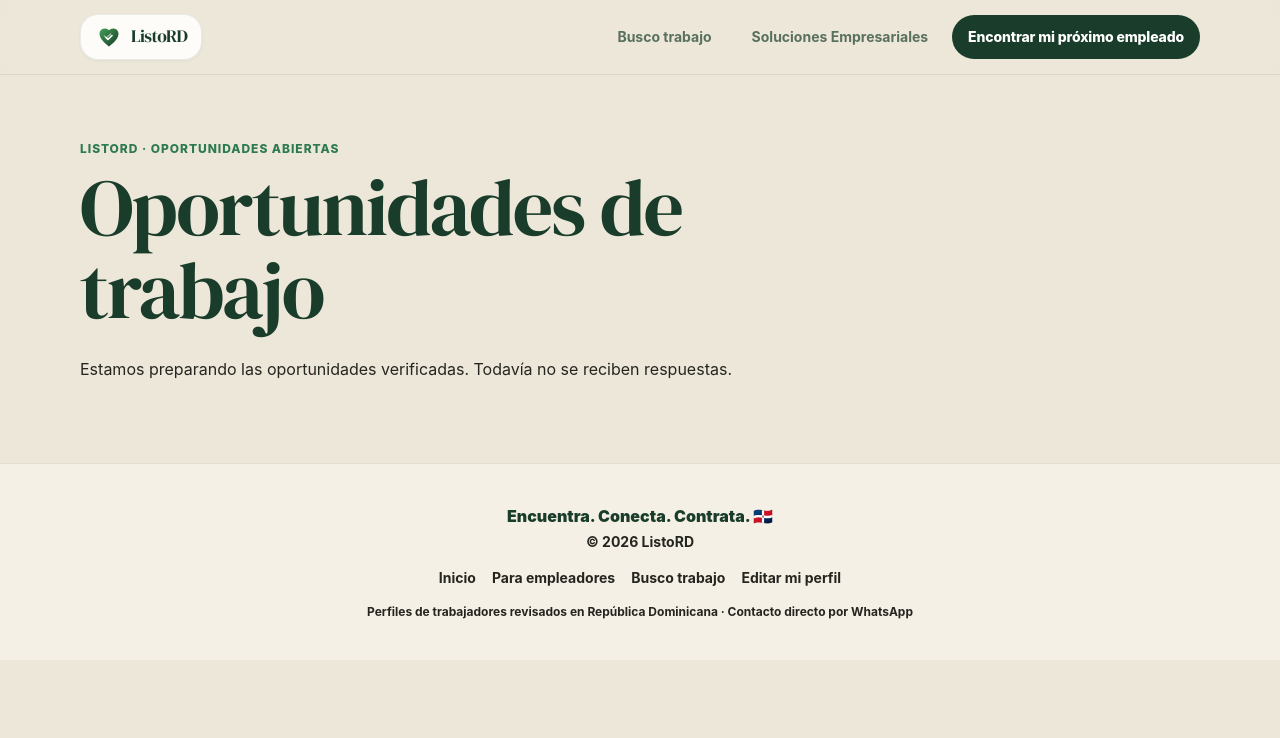
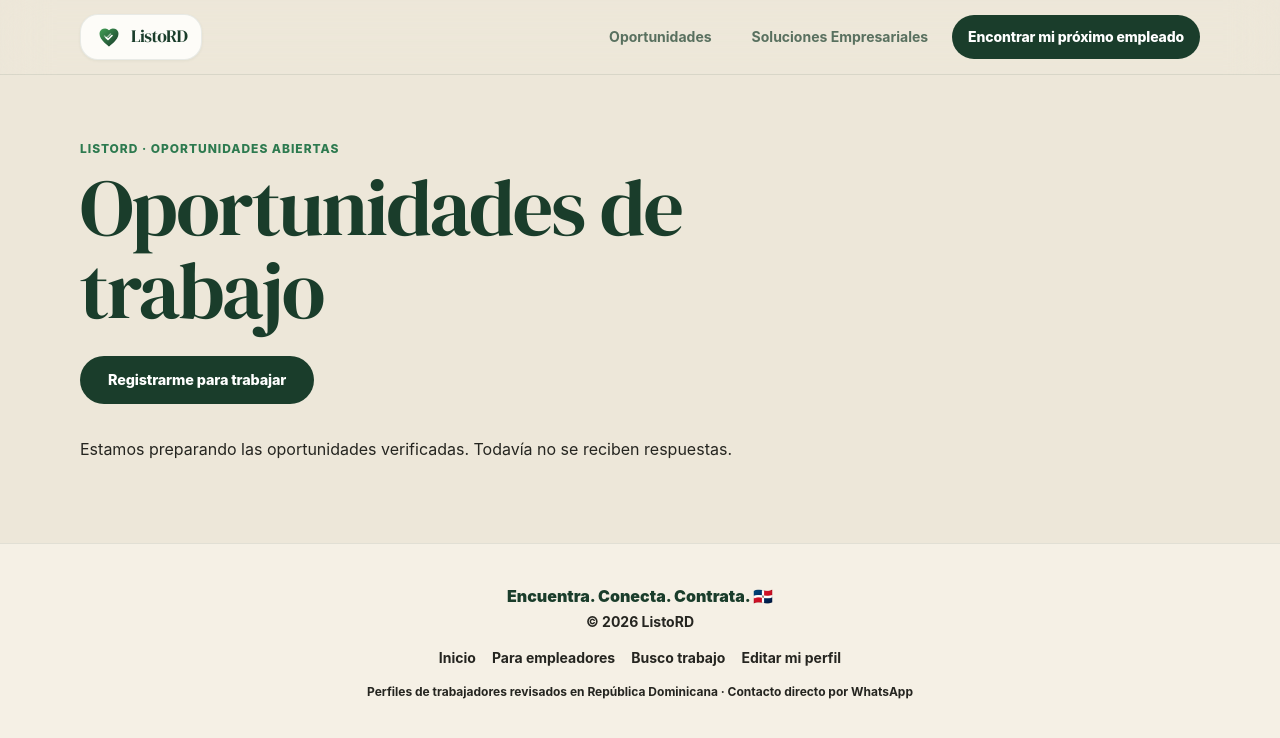
Before and after one commit to Fischer589/listord, a Next.js app: page /oportunidades in a window 1280 px wide. Shown: the top 738 px of the page. Built offline with nearby package versions, Linux system fonts and the light colour scheme; no server answers.

Commit message:
Clarify worker opportunities and registration links

```diff
--- a/app/oportunidades/page.tsx
+++ b/app/oportunidades/page.tsx
@@ -1,4 +1,5 @@
 import type { Metadata } from "next";
+import Link from "next/link";
 import { AppHeader } from "@/components/app-header";
 import { MarketplaceBoard } from "@/components/marketplace-board";
 import { marketplaceEnabled } from "@/lib/marketplace";
@@ -7,5 +8,10 @@ import "./opportunities.css";
 export const dynamic = "force-dynamic";
 export const metadata: Metadata = { title: "Oportunidades de trabajo", robots: { index: false, follow: false }, referrer: "no-referrer" };
 export default function OpportunitiesPage() {
-  return <><AppHeader /><main className="container opportunity-page"><p className="t-eyebrow">ListoRD · Oportunidades abiertas</p><h1>Oportunidades de trabajo</h1>{marketplaceEnabled() ? <MarketplaceBoard /> : <p>Estamos preparando las oportunidades verificadas. Todavía no se reciben respuestas.</p>}</main></>;
+  return <><AppHeader /><main className="container opportunity-page">
+    <p className="t-eyebrow">ListoRD · Oportunidades abiertas</p>
+    <h1>Oportunidades de trabajo</h1>
+    <Link href="/trabajadores/registro" className="btn-primary tap-target inline-flex mb-8">Registrarme para trabajar</Link>
+    {marketplaceEnabled() ? <MarketplaceBoard /> : <p>Estamos preparando las oportunidades verificadas. Todavía no se reciben respuestas.</p>}
+  </main></>;
 }
--- a/components/app-header.tsx
+++ b/components/app-header.tsx
@@ -72,13 +72,13 @@ export function AppHeader() {
           <span className="site-logo-text max-[360px]:sr-only">ListoRD</span>
         </Link>
 
-        {/* ── Desktop nav (640px+) — unchanged ── */}
+        {/* ── Desktop nav (640px+) ── */}
         <nav className="hidden items-center gap-1.5 sm:flex sm:gap-2">
           <Link
             href="/oportunidades"
             className="tap-target btn-ghost text-xs sm:text-sm px-3 py-2 sm:px-4"
           >
-            Busco trabajo
+            Oportunidades
           </Link>
           <Link
             href="/soluciones-empresariales"
@@ -137,7 +137,7 @@ export function AppHeader() {
                   onClick={() => setMenuOpen(false)}
                   className="tap-target rounded-xl px-3 py-3 text-sm font-bold text-[var(--ink)] hover:bg-[var(--surface)]"
                 >
-                  Busco trabajo
+                  Oportunidades
                 </Link>
                 <Link
                   href="/soluciones-empresariales"
```
Also changed, not shown: 1 other file (tests, documents, lock files or other folders).
